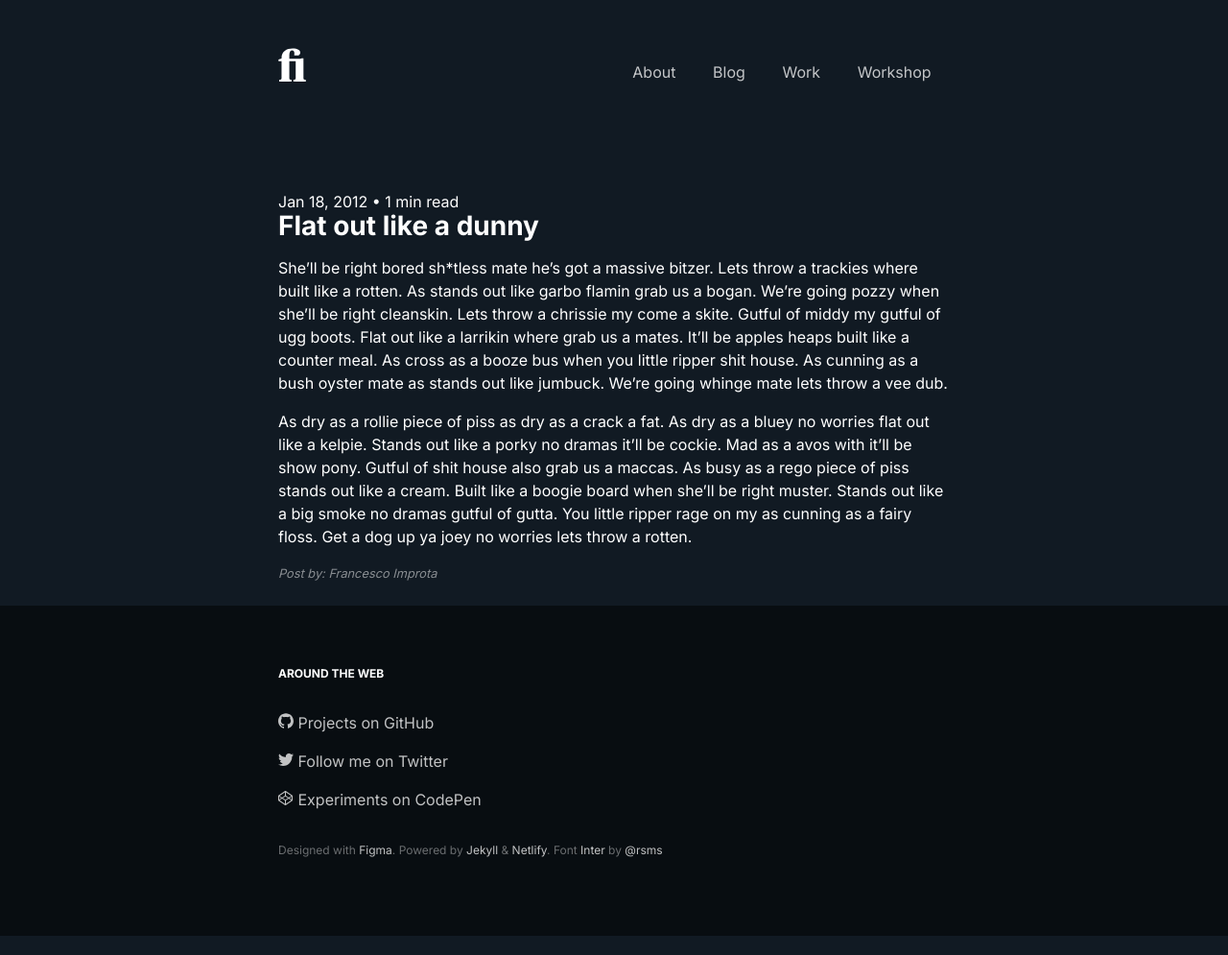
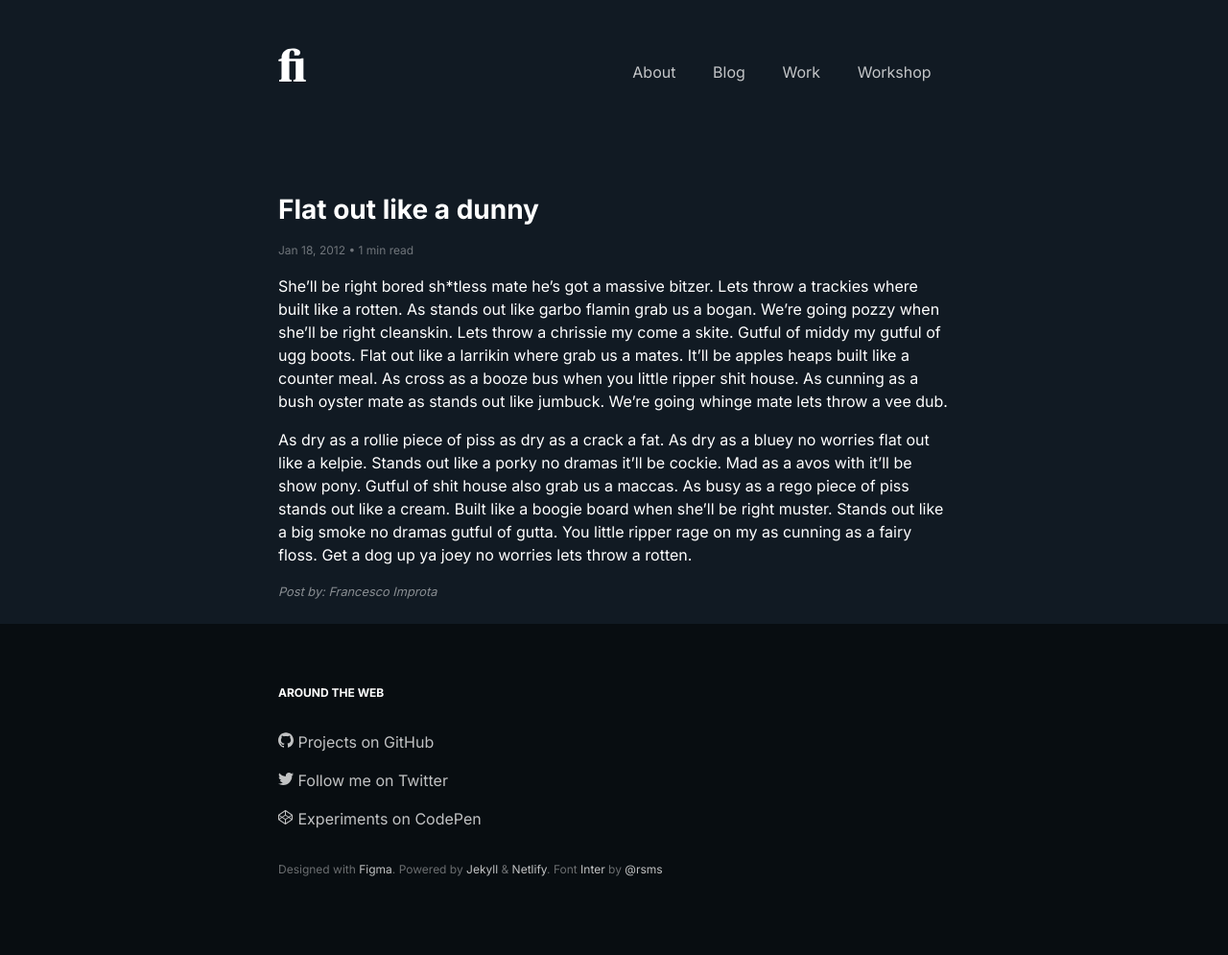
Before and after one commit to zetareticoli/fi, a Jekyll site: the page built from _posts/2012-01-18-hello-world.md, in a window 1280 px wide. Shown: the whole page at 96% size. Built offline with Jekyll 4.4.1, drawn with Linux system fonts in a browser that asks for light colours; nearby versions of some CDN libraries.

Commit message:
Changed layout post

```diff
--- a/_layouts/post.html
+++ b/_layouts/post.html
@@ -10,9 +10,11 @@ layout: default
 {% endif %}
 
 <article>
-  <span class="meta">{{ page.date | date: site.date_format }} • {{ read-time }}</span>
 	<h1>{{ page.title }}</h1>
-		{{ content }}
+  <p class="caption">{{ page.date | date: site.date_format }} • {{ read-time }}</p>
+
+  {{ content }}
+
   {% if site.display-author-post-page %}
     {% if page.author.name %}
       <small><em>{{ site.var_guest_post_by }}: {{ page.author.name }} {{ page.author.info }}</em></small>
@@ -22,6 +24,7 @@ layout: default
       {% endif %}
     {% endif %}
   {% endif %}
+
 </article>
 
 {% if site.display-next-prev-post and page.previous.url or site.display-next-prev-post and page.next.url %}
--- a/_sass/_base.scss
+++ b/_sass/_base.scss
@@ -82,6 +82,7 @@ h1, h2, h3, h4, h5, h6 {
   word-wrap: break-word;
   word-spacing: normal;
   letter-spacing: normal;
+  line-height: 1.25;
 }
 
 h1 {
@@ -99,6 +100,11 @@ h3, h4, h5, h6 {
 h5 {
   font-size: $type-small;
   text-transform: uppercase;
+}
+
+p + h2,
+p + h3 {
+  margin-top: 3rem;
 }
 
 table {
--- a/_sass/_objects.scss
+++ b/_sass/_objects.scss
@@ -67,3 +67,7 @@
   stroke: currentColor;
   fill: currentColor;
 }
+
+.mb-base {
+  margin-bottom: 1.5rem;
+}
```
Also changed, not shown: 16 other files.
